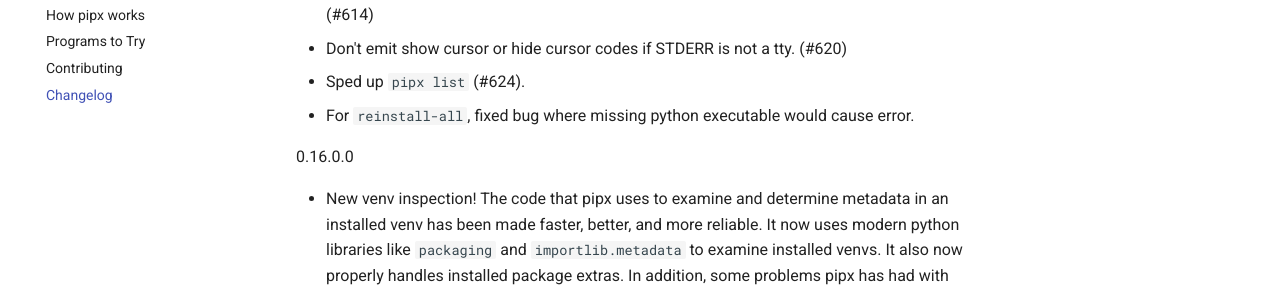
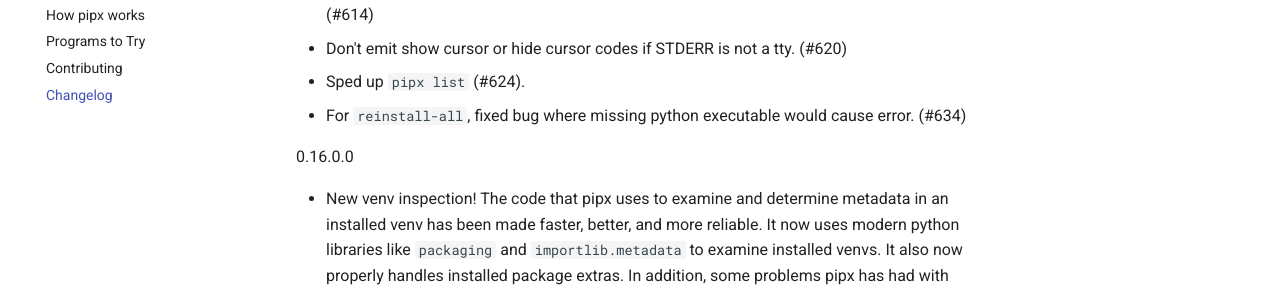
Before and after one commit to pypa/pipx, an MkDocs documentation site: the page built from docs/changelog.md, in a window 1280 px wide and 900 px high. Shown: the part 312-603 px from the top of the window. Built offline with MkDocs 1.6.1 and Material for MkDocs 9.7.7, drawn with Linux system fonts in a browser that asks for light colours; comment, search, counter and statistics services are not loaded.

Commit message:
Add pull number to changelog entry.

```diff
--- a/docs/changelog.md
+++ b/docs/changelog.md
@@ -5,7 +5,7 @@
 - Better platform unicode detection to avoid errors and allow showing emojis when possible. (#614)
 - Don't emit show cursor or hide cursor codes if STDERR is not a tty. (#620)
 - Sped up `pipx list` (#624).
-- For `reinstall-all`, fixed bug where missing python executable would cause error.
+- For `reinstall-all`, fixed bug where missing python executable would cause error. (#634)
 
 0.16.0.0
 
```
